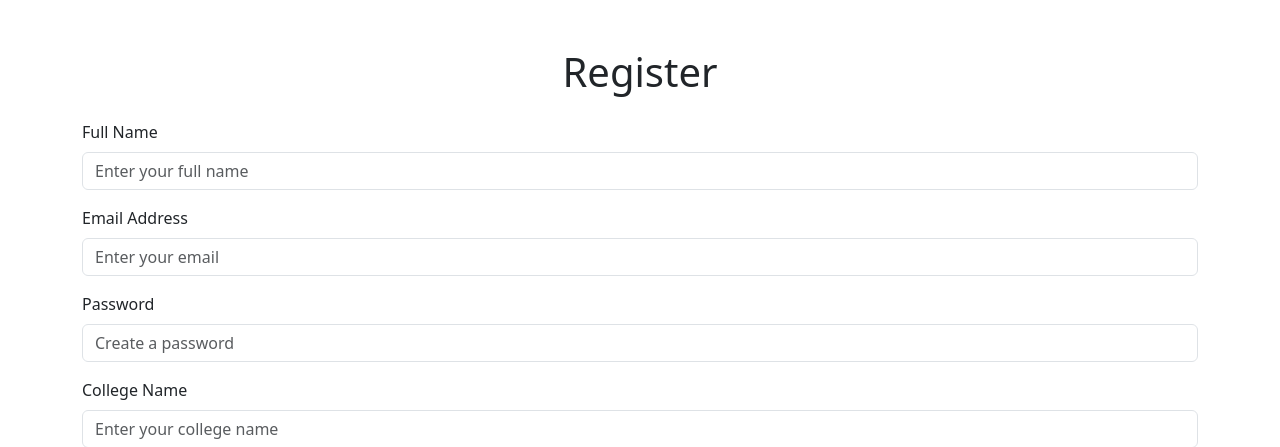
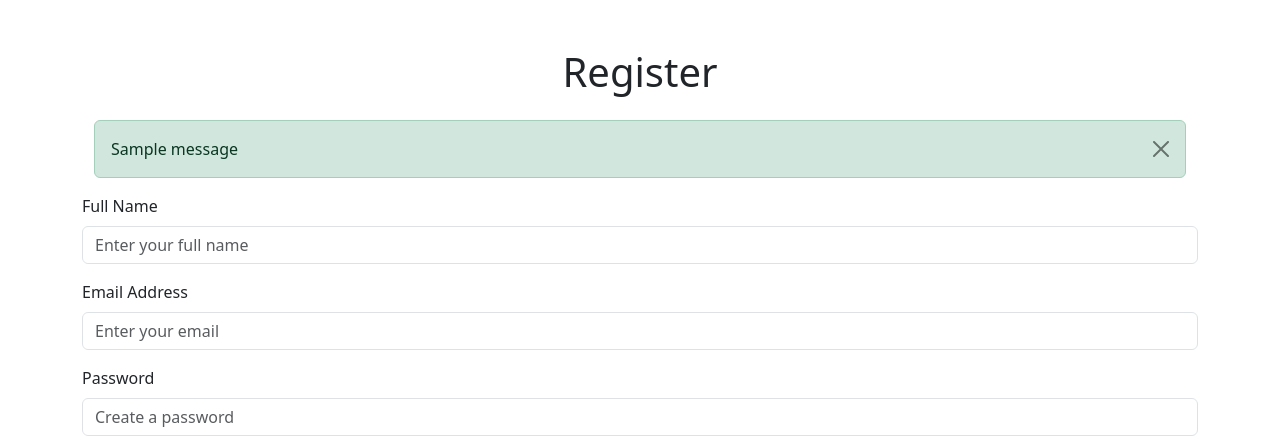
Before and after one commit to Akashk2000/RagShield, a Flask app: page /register in a window 1280 px wide. Shown: the part 56-503 px from the top of the page. Run offline with Flask 3, Linux system fonts and the light colour scheme; tables that the repository leaves empty hold one stand-in row (values such as "Sample post"); one stand-in notice (Sample message) is shown; some libraries are stand-ins or nearby versions.

Commit message:
Enhance login functionality with session user ID logging and add logout route; improve registration page with flash message support

```diff
--- a/app.py
+++ b/app.py
@@ -158,7 +158,8 @@
         if user and check_password_hash(user.password, password):
             # Successful login
             session['user_id'] = user.id
-            logging.info(f"User {email} logged in successfully.")
+            logging.info(f"User {email} logged in successfully. Session user_id set to {user.id}")
+            print(f"DEBUG: User {email} logged in, session user_id: {session.get('user_id')}")
             return redirect(url_for('profile'))
         else:
             logging.warning(f"Failed login attempt for email: {email}")
@@ -171,6 +172,7 @@
 def profile():
     user_id = session.get('user_id')
     app.logger.debug(f"profile route accessed, session user_id: {user_id}")
+    print(f"DEBUG: profile route accessed, session user_id: {user_id}")
     if not user_id:
         flash('Please log in to access your profile.', 'warning')
         return redirect(url_for('login'))
@@ -181,5 +183,12 @@
     return render_template('profile.html', user=user)
 
 
+from flask import session
+
+@app.route('/logout')
+def logout():
+    session.clear()
+    return redirect(url_for('login'))
+
 if __name__ == '__main__':
     app.run(debug=True)
--- a/templates/register.html
+++ b/templates/register.html
@@ -58,6 +58,20 @@
   <!-- Registration Form -->
   <main class="container my-5 fade-in">
     <h1 class="text-center mb-4">Register</h1>
+
+    {% with messages = get_flashed_messages(with_categories=true) %}
+      {% if messages %}
+        <div class="container mb-3">
+          {% for category, message in messages %}
+            <div class="alert alert-{{ category }} alert-dismissible fade show" role="alert">
+              {{ message }}
+              <button type="button" class="btn-close" data-bs-dismiss="alert" aria-label="Close"></button>
+            </div>
+          {% endfor %}
+        </div>
+      {% endif %}
+    {% endwith %}
+
     <form method="POST" enctype="multipart/form-data" action="/register" id="registerForm">
       <div class="mb-3">
         <label for="name" class="form-label">Full Name</label>
```
